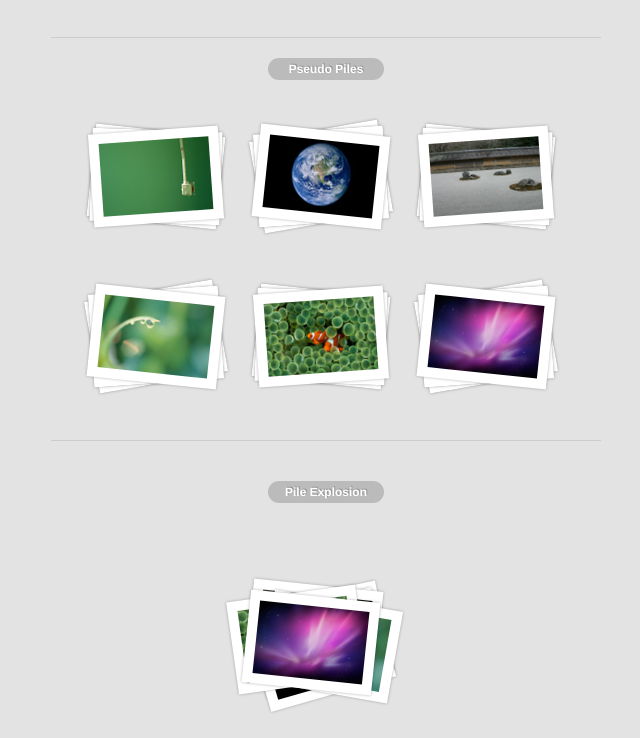
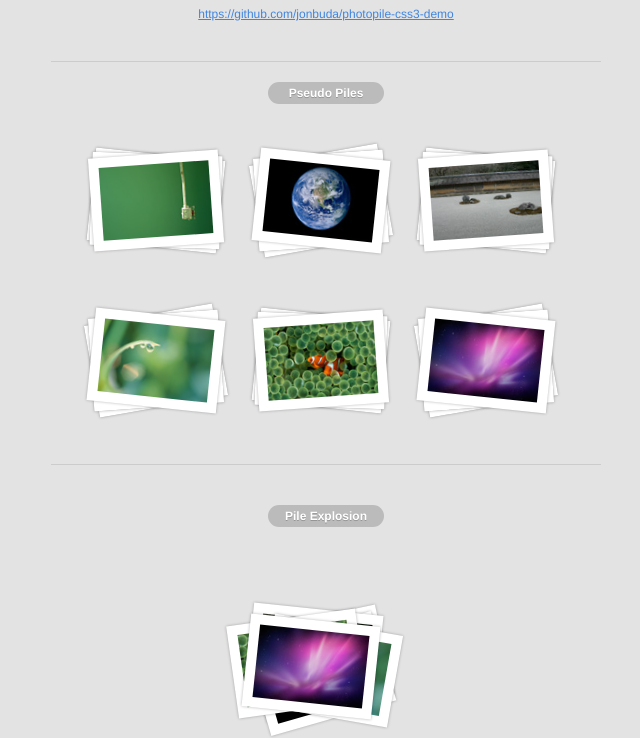
Before and after one commit to jonbuda/photopile-css3-demo, a plain HTML site: page index.html in a window 1280 px wide. Shown: the part 93-831 px from the top of the page, without its empty margins (314-954 px from the left). Drawn offline with Linux system fonts and the light colour scheme.

Commit message:
Adding link to github, README

```diff
--- a/css/screen.css
+++ b/css/screen.css
@@ -1,6 +1,7 @@
 body {
   background:   #e3e3e3;
   font-family:  "Helvetica Neue", Arial, sans-serif;
+  font-size:    12px;
   margin:       40px auto;
   width:        550px;
 }
@@ -40,9 +41,11 @@ h3 {
   padding:        4px 8px;
   margin:         0 auto;
   text-align:     center;
-  text-shadow:    rgba(0,0,0, 0.2 ) 1px -1px 0;
+  text-shadow:    rgba(0,0,0, 0.2 ) 0 1px 0;
   width:          100px;
 }
+
+a {color: #4085DF;}
 
 ul {
   list-style: none;
--- a/index.html
+++ b/index.html
@@ -1,15 +1,18 @@
 <!DOCTYPE html>
 <html lang="en">
 <head>
-<meta charset="utf-8">
-  <title>Demo</title>
+  <meta charset="utf-8">
+  <title>Demo | Photo Piles with CSS3</title>
   <meta name="author" content="Jon Buda">
   <link href="css/screen.css" media="screen" rel="stylesheet">
 </head>
+
 <body>
+
   <header>
     <h1>Photo Piles with CSS3</h1>
     <h2>Works best in Safari 4+, Chrome, and Firefox 4. Opera 10, kinda.</h2>
+    <a href='https://github.com/jonbuda/photopile-css3-demo'>https://github.com/jonbuda/photopile-css3-demo</a>
   </header>
 
   <section id='pile1'>
@@ -36,7 +39,6 @@
     </ul>
   </section>
 
-
   <section id='pile3'>
     <h3>Horizontal</h3>
     <ul>
```
Also changed, not shown: 1 other file.
